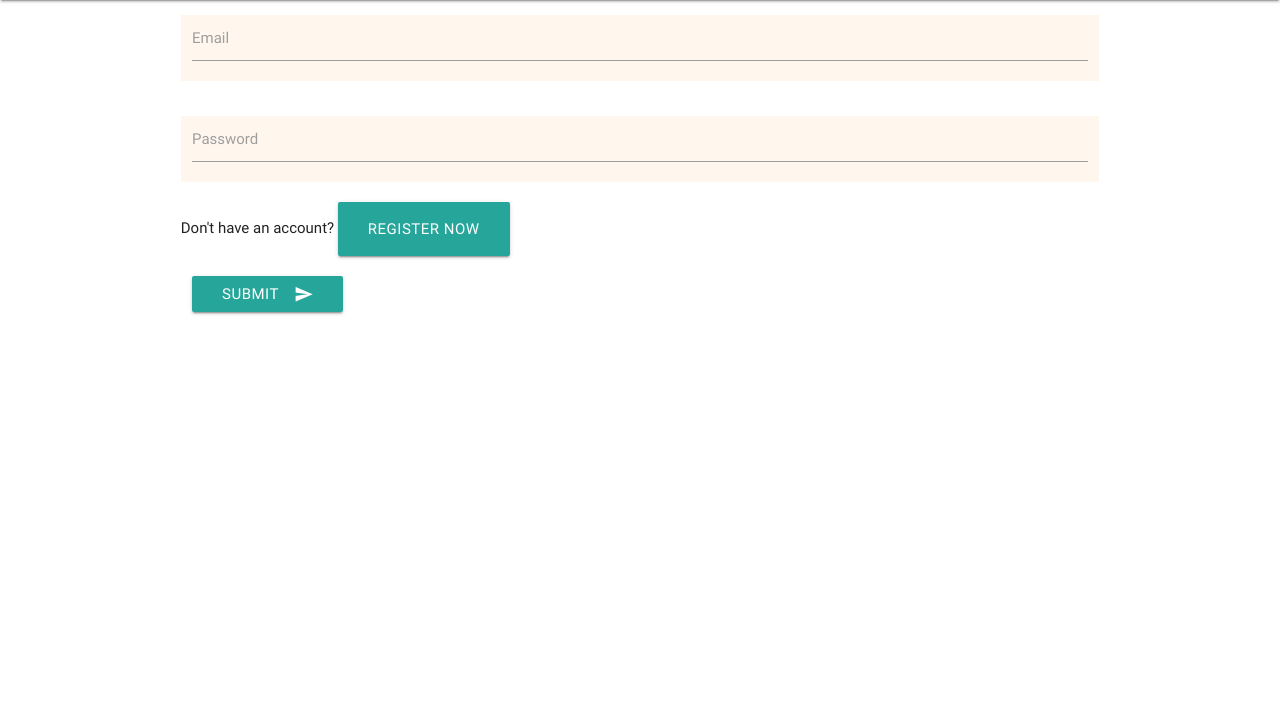
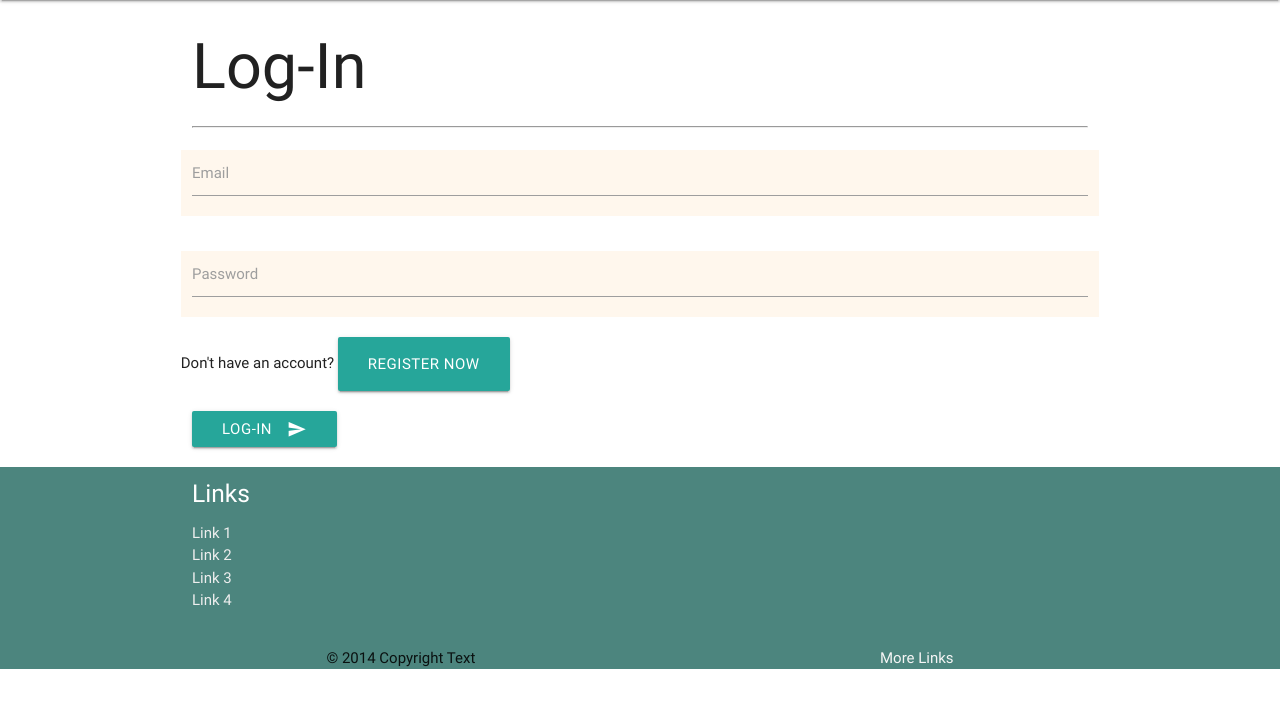
Before and after one commit to nafeesahyounis/data-centric-dev-project, a Flask app: page /login in a window 1280 px wide. Shown: the part 64-772 px from the top of the page. Run offline with Flask 2, Linux system fonts and the light colour scheme; some libraries are stand-ins or nearby versions.

Commit message:
footer added

```diff
--- a/app.py
+++ b/app.py
@@ -110,8 +110,6 @@ def login():
         form_password = request.form['password']
         if pbkdf2_sha256.verify(form_password, user_password):
             session['email'] = request.form['email']
-            my_name = "Nafeesah"
-            print(my_name)
             return redirect(url_for('index'))
         else:
             return render_template('pages/login.html',
--- a/static/main.css
+++ b/static/main.css
@@ -26,6 +26,10 @@ main{
 nav{
 /*background-image: linear-gradient(to top, #18435b, #133b51, #0e3348, #082b3f, #042436); */
 background-color:rgba(233, 154, 39, 0.8)
+}
+
+footer{
+    background-color:rgba(0, 82, 72, 0.7);
 }
 p{
     font-size:8vw, 8vh;
@@ -67,7 +71,6 @@ a{
 }
 .search-form{
     background-color:#FFF7ED;
-    height:100vh;
 }
 .create-header-text{
     height:100%;
--- a/static/main.js
+++ b/static/main.js
@@ -2,9 +2,3 @@ document.addEventListener('DOMContentLoaded', function() {
     var elems = document.querySelectorAll('.modal');
     var instances = M.Modal.init(elems, options);
   });
-
-  // Or with jQuery
-
-  $(document).ready(function(){
-    $('.modal').modal();
-  });
--- a/templates/layout/base.html
+++ b/templates/layout/base.html
@@ -41,6 +41,9 @@
 
 
 </nav>
+
+{% block content %}
+        {% endblock %}
 <script type="text/javascript">
     $(document).ready(function(){
     $('select').material_select();
@@ -51,10 +54,27 @@
 <script src="static/main.js">
 
 </script>
+<footer>
+          <div class="container">
+            <div class="row">
+              <div class="col s12">
 
+                <h5 class="white-text">Links</h5>
+                <ul>
+                  <li><a class="grey-text text-lighten-3" href="#!">Link 1</a></li>
+                  <li><a class="grey-text text-lighten-3" href="#!">Link 2</a></li>
+                  <li><a class="grey-text text-lighten-3" href="#!">Link 3</a></li>
+                  <li><a class="grey-text text-lighten-3" href="#!">Link 4</a></li>
+                </ul>
+            </div>
+          </div>
+          <div class="footer-copyright">
+            <div class="container">
+            © 2014 Copyright Text
+            <a class="grey-text text-lighten-4 right" href="#!">More Links</a>
+            </div>
+          </div>
+        </footer>
 </body>
 
 </html>
-
-{% block content %}
-    {% endblock %}
--- a/templates/pages/login.html
+++ b/templates/pages/login.html
@@ -3,7 +3,10 @@
 {% block content %}
 
 <div class = "container">
+<h1> Log-In </h1>
+    <hr>
 <div class="row">
+
     <form class="col s12" action="{{url_for('login')}}" method="POST">
 
 
@@ -27,9 +30,11 @@
 
         <p> Don't have an account? <a class="waves-effect waves-light btn-large" href="{{url_for('register')}}">Register Now</a></p>
       </div>
-      <button class="btn waves-effect waves-light" type="submit" name="action">Submit
+
+      <button class="btn waves-effect waves-light" type="submit" name="action">Log-In
     <i class="material-icons right">send</i>
   </button>
+
     </form>
   </div>
   </div>
--- a/templates/pages/managemylistings.html
+++ b/templates/pages/managemylistings.html
@@ -27,10 +27,10 @@
                   <a class="waves-effect waves-light btn-large" href="{{url_for('edit_activity', user_activity_id=user_activity._id)}}">Edit</a>
                   <!-- Modal Trigger -->
 
-                  <a class="waves-effect waves-light btn-large modal-trigger" href="#modal1">Delete</a>
+                  <a class="waves-effect waves-light btn-large modal-trigger" href="#deletemodal">Delete</a>
 
                   <!-- Modal Structure -->
-                  <div id="modal1" class="modal">
+                  <div id="deletemodal" class="modal">
                   <div class="modal-content">
                   <p>Are you sure you want to delete this listing?</p>
                   </div>
```
